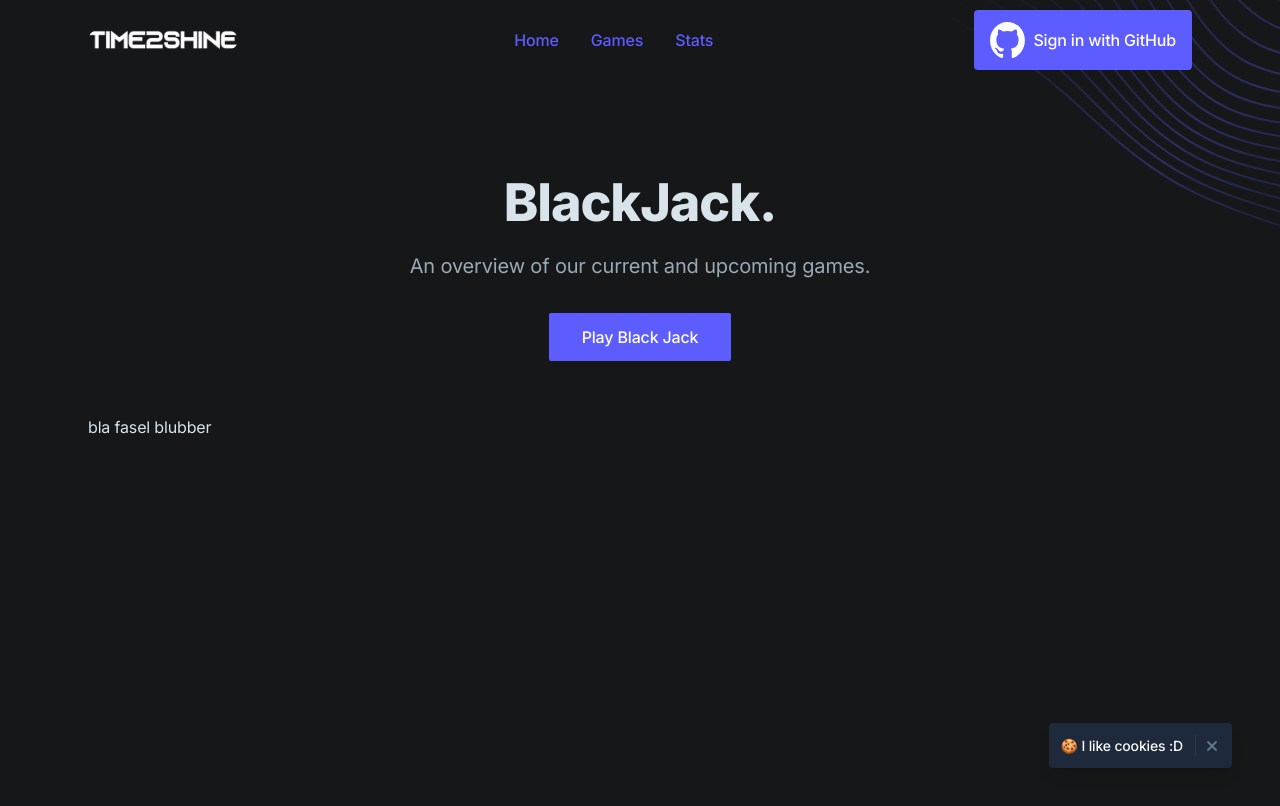
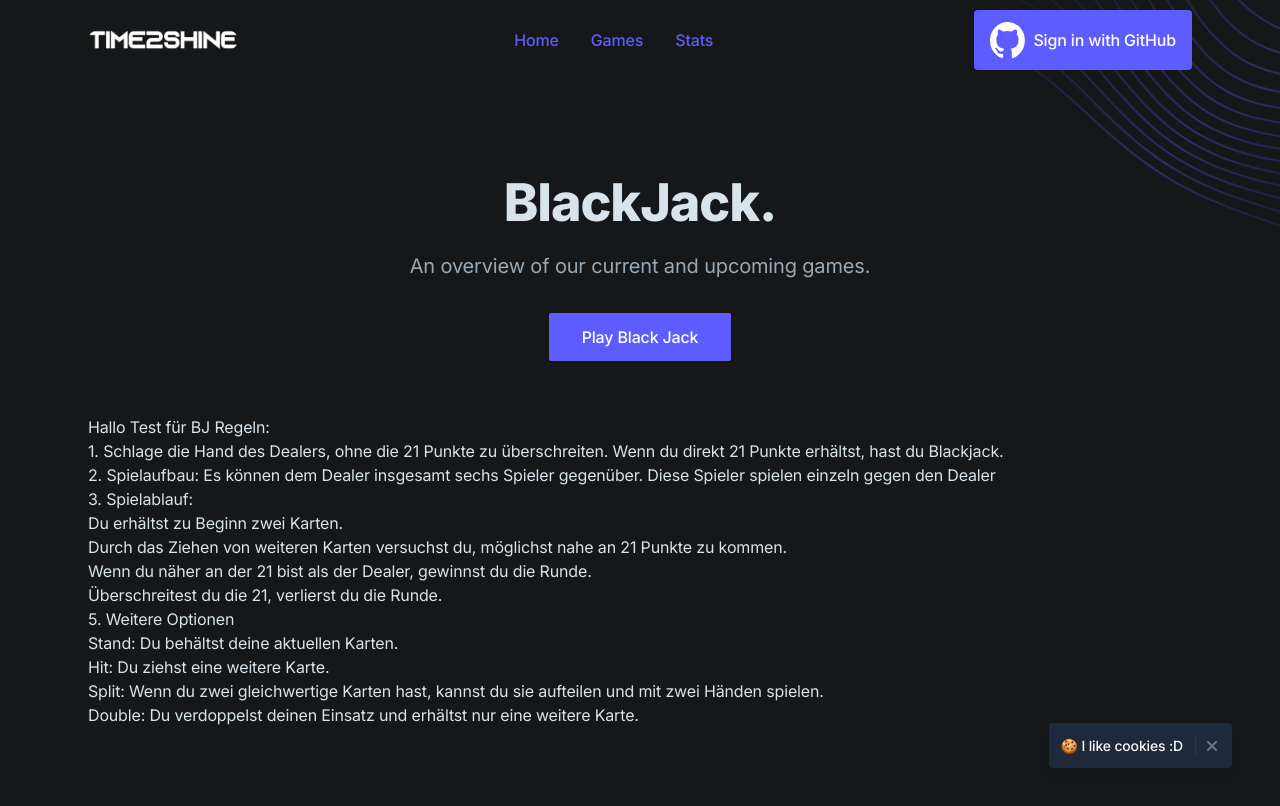
Before and after one commit to SE-TINF22B6/time2shine, a Next.js app in the folder frontend2shine/: page /games/blackjack in a window 1280 px wide. Built offline with nearby package versions, Linux system fonts and the light colour scheme.

Commit message:
Added BJ page

```diff
--- a/frontend2shine/app/(games)/games/blackjack/page.tsx
+++ b/frontend2shine/app/(games)/games/blackjack/page.tsx
@@ -24,7 +24,20 @@ export default function Games() {
 
 
 
-          bla fasel blubber
+          <p>Hallo Test für BJ Regeln: </p>
+         <p>1. Schlage die Hand des Dealers, ohne die 21 Punkte zu überschreiten. Wenn du direkt 21 Punkte erhältst, hast du Blackjack.</p>
+         <p>2. Spielaufbau: Es können dem Dealer insgesamt sechs Spieler gegenüber. Diese Spieler spielen einzeln gegen den Dealer</p>
+         <p>3. Spielablauf:</p>
+           <p>Du erhältst zu Beginn zwei Karten.</p>
+           <p>Durch das Ziehen von weiteren Karten versuchst du, möglichst nahe an 21 Punkte zu kommen.</p>
+           <p>Wenn du näher an der 21 bist als der Dealer, gewinnst du die Runde.</p>
+            <p>Überschreitest du die 21, verlierst du die Runde.</p>
+           <p>5. Weitere Optionen</p>
+           <p>Stand: Du behältst deine aktuellen Karten.</p>
+           <p>Hit: Du ziehst eine weitere Karte.</p>
+            <p> Split: Wenn du zwei gleichwertige Karten hast, kannst du sie aufteilen und mit zwei Händen spielen.</p>
+            <p>Double: Du verdoppelst deinen Einsatz und erhältst nur eine weitere Karte.</p>
+
 
         </div>
       </div>
```
